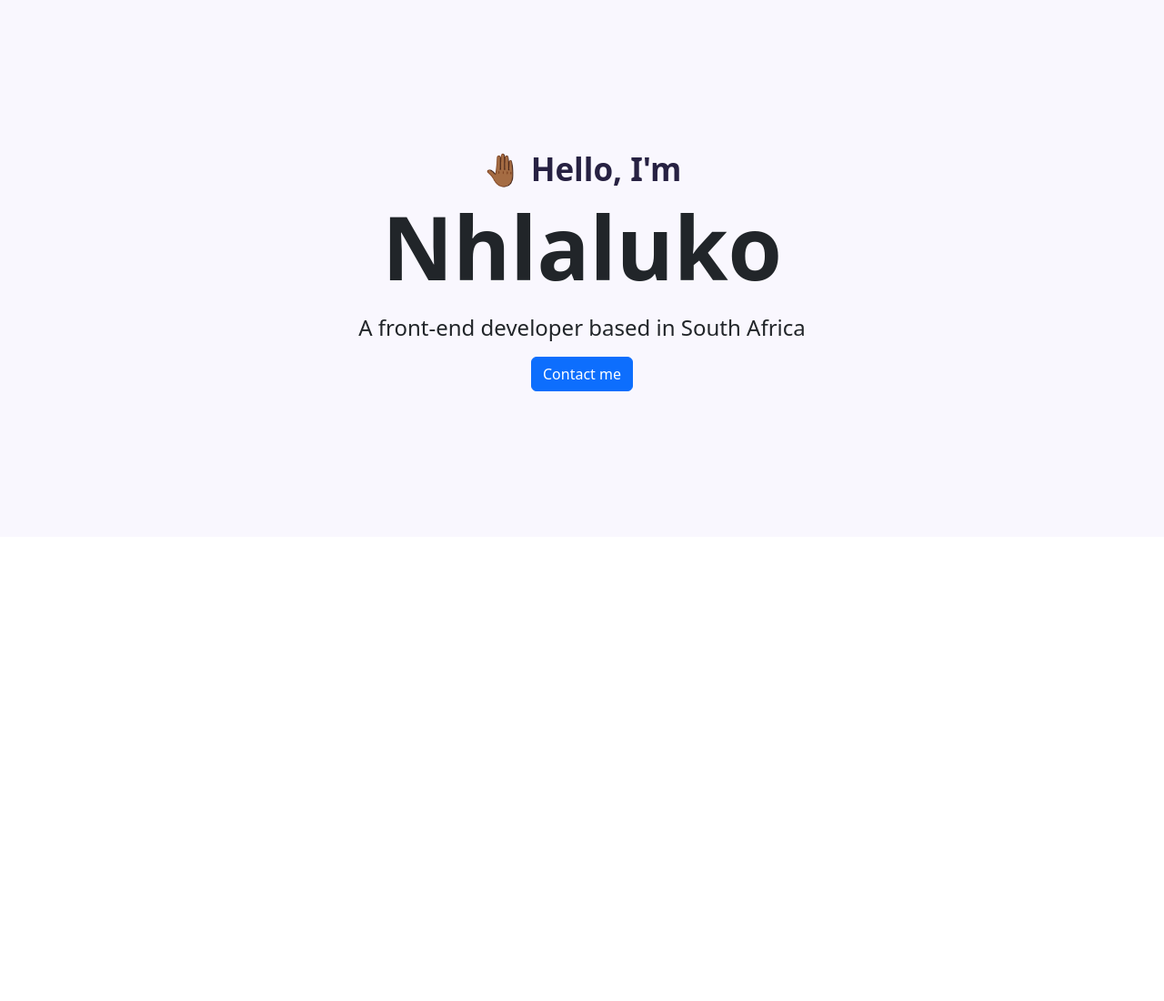
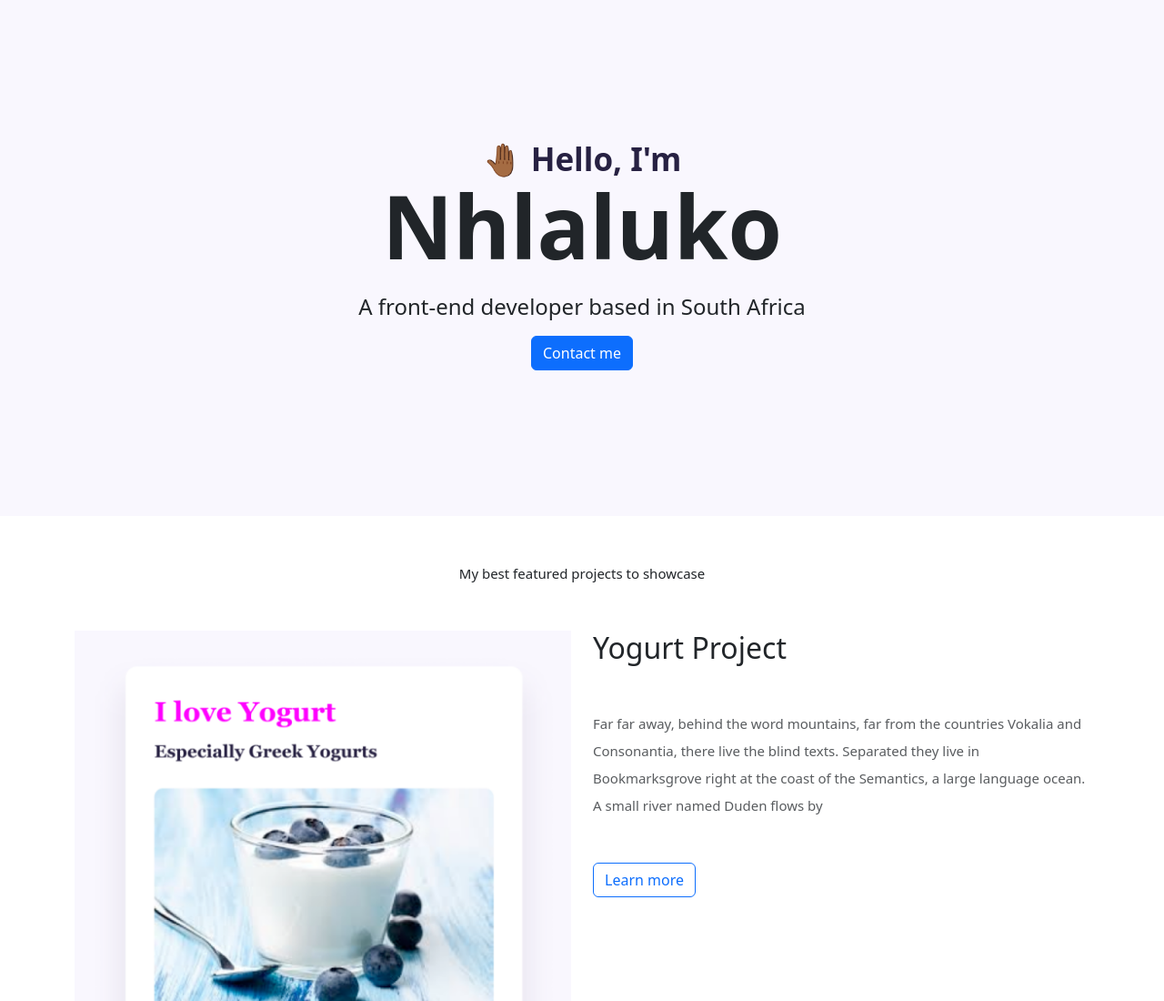
Before and after one commit to Nhlaluk0/Nhlaluko-s-portfolio, a plain HTML site: page index.html in a window 1280 px wide. Shown: the top 1100 px of the page at 91% size. Before the commit the page ends 800 px from the top, so only its background shows below. Drawn offline with nearby package versions, Linux system fonts and the light colour scheme.

Commit message:
Added the portfolio homepage content

```diff
--- a/index.html
+++ b/index.html
@@ -23,5 +23,61 @@
         </button>
       </div>
     </div>
+    <p class="text-center m-5">My best featured projects to showcase</p>
+    <div class="container">
+      <div class="row mb-5">
+        <div class="col d-none d-lg-block">
+          <img src="Images/yogurt.png" class="img-fluid" alt />
+        </div>
+        <div class="col">
+          <div class="project description">
+            <h2 class="mb-5">Yogurt Project</h2>
+            <p class="mb-5 text-muted">
+              Far far away, behind the word mountains, far from the countries
+              Vokalia and Consonantia, there live the blind texts. Separated
+              they live in Bookmarksgrove right at the coast of the Semantics, a
+              large language ocean. A small river named Duden flows by
+            </p>
+            <a href class="btn btn-outline-primary">Learn more</a>
+          </div>
+        </div>
+      </div>
+
+      <div class="row mb-5">
+        <div class="col">
+          <div class="project description">
+            <h2 class="mb-5">Weather Project</h2>
+            <p class="mb-5 text-muted">
+              Far far away, behind the word mountains, far from the countries
+              Vokalia and Consonantia, there live the blind texts. Separated
+              they live in Bookmarksgrove right at the coast of the Semantics, a
+              large language ocean. A small river named Duden flows by
+            </p>
+            <a href class="btn btn-outline-primary">Learn more</a>
+          </div>
+        </div>
+        <div class="col d-none d-lg-block">
+          <img src="Images/weather.png" class="img-fluid" alt />
+        </div>
+      </div>
+
+      <div class="row mb-5">
+        <div class="col d-none d-lg-block">
+          <img src="Images/yoga.png" class="img-fluid" alt />
+        </div>
+        <div class="col">
+          <div class="project description">
+            <h2 class="mb-5">Yoga Project</h2>
+            <p class="mb-5 text-muted">
+              Far far away, behind the word mountains, far from the countries
+              Vokalia and Consonantia, there live the blind texts. Separated
+              they live in Bookmarksgrove right at the coast of the Semantics, a
+              large language ocean. A small river named Duden flows by
+            </p>
+            <a href class="btn btn-outline-primary">Learn more</a>
+          </div>
+        </div>
+      </div>
+    </div>
   </body>
 </html>
--- a/styles.css
+++ b/styles.css
@@ -35,3 +35,15 @@
   line-height: 27px;
   padding: 15px 30px;
 }
+
+@media (max-width: 900px) {
+  .hero {
+    padding: 80px 20px;
+  }
+}
+
+p {
+  font-weight: normal;
+  font-size: 15px;
+  line-height: 30px;
+}
```
Also changed, not shown: Images/weather.png (added), Images/yoga.png (added), Images/yogurt.png (added).
